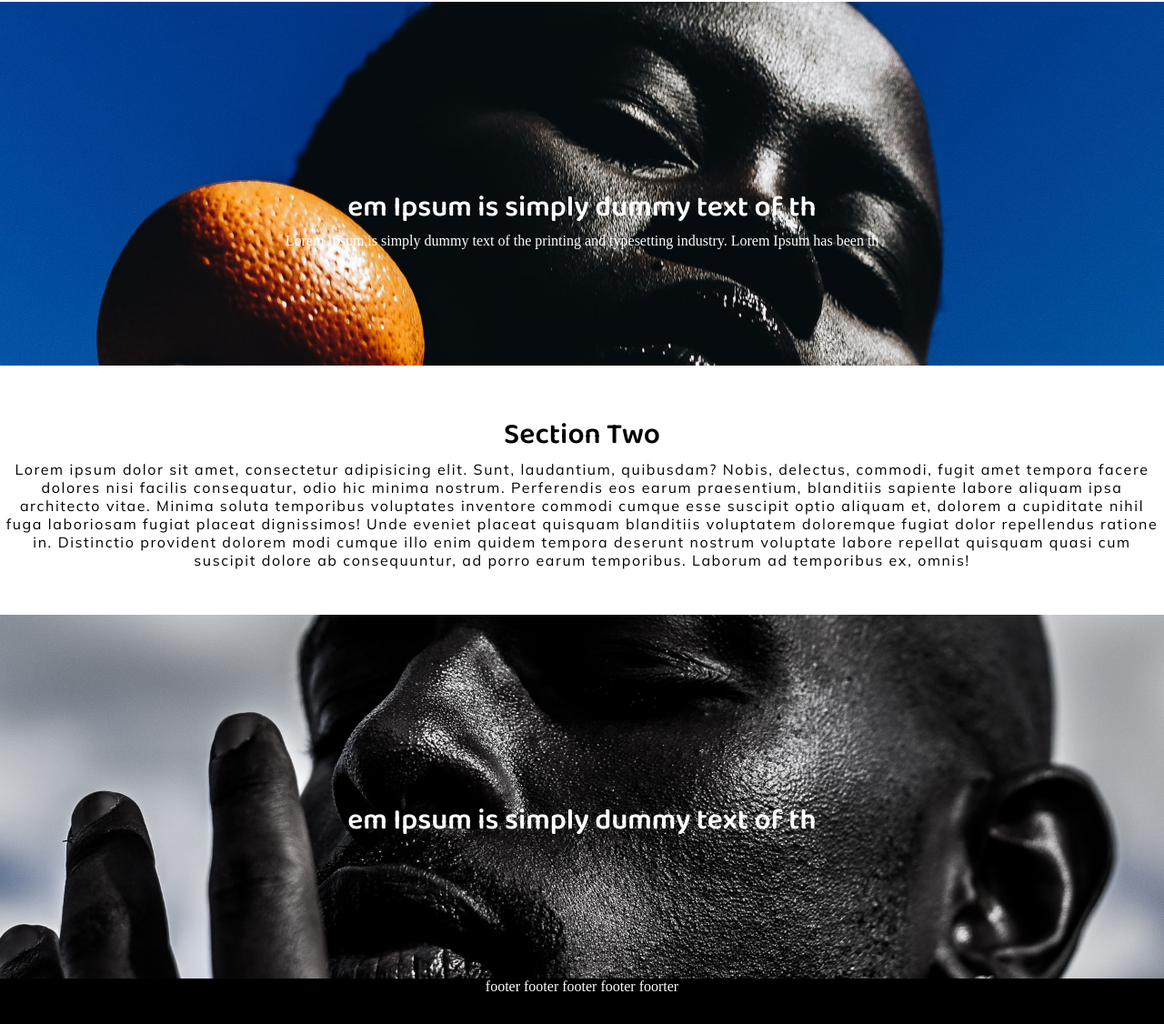
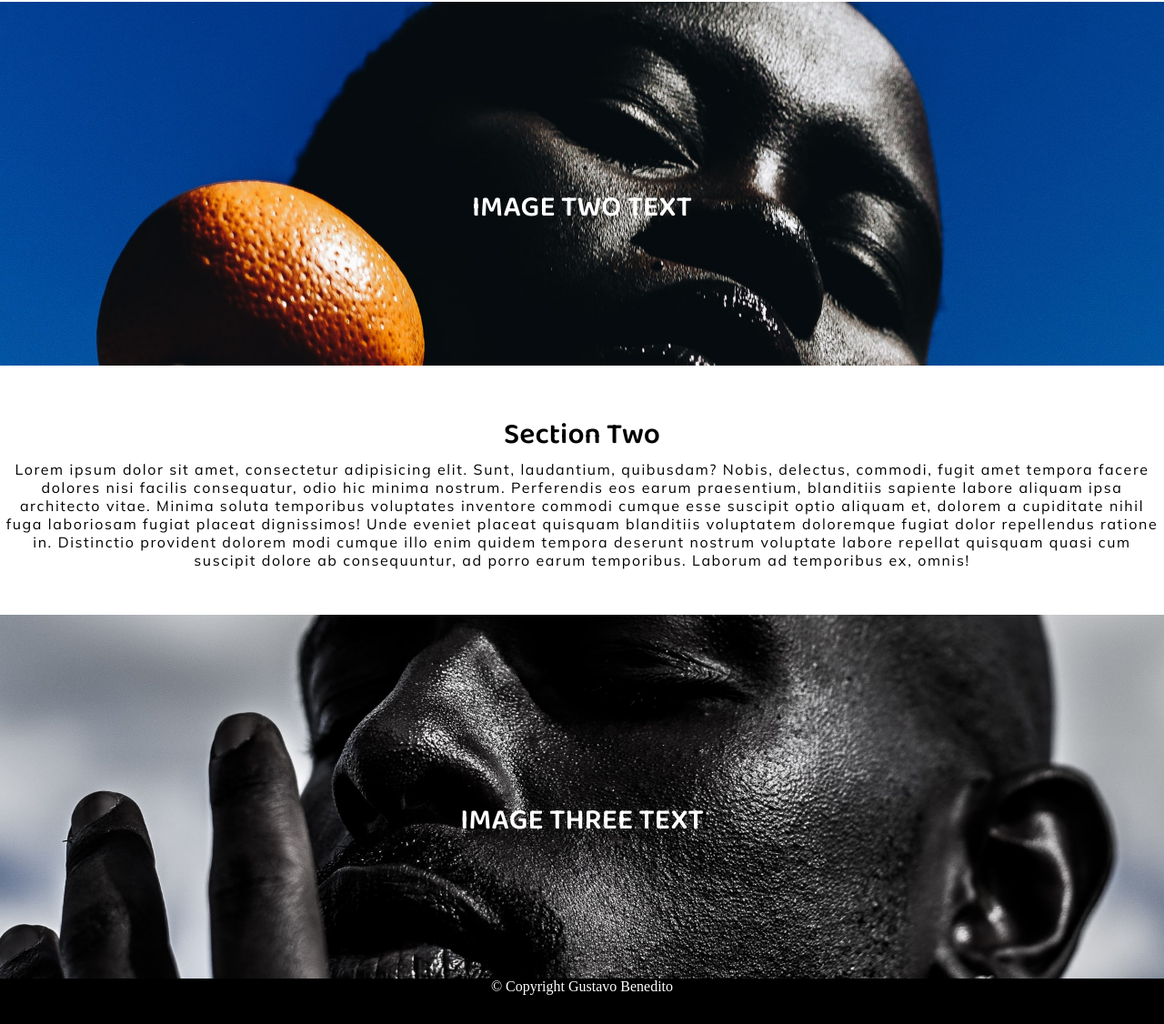
Before and after one commit to GustavoBenedito/site_parallax, a plain HTML site: page index.html in a window 1280 px wide. Shown: the part 1172-2298 px from the top of the page at 91% size. Drawn offline with Linux system fonts and the light colour scheme.

Commit message:
add href github

```diff
--- a/index.html
+++ b/index.html
@@ -42,9 +42,7 @@
         <div class="container">
             <div class="row">
                 <div class="column-12">
-                    <h1 class="text-center">em Ipsum is simply dummy text of th</h1>
-                    <p class="text-center">Lorem Ipsum is simply dummy text of the printing and typesetting industry.
-                        Lorem Ipsum has been th</p>
+                    <h1 class="text-center">IMAGE TWO TEXT</h1>
                 </div>
             </div>
         </div>
@@ -68,7 +66,7 @@
         <div class="container">
             <div class="row">
                 <div class="column-12">
-                    <h1 class="text-center">em Ipsum is simply dummy text of th</h1>
+                    <h1 class="text-center">IMAGE THREE TEXT</h1>
                 </div>
             </div>
         </div>
@@ -76,7 +74,7 @@
     <section class="footer">
         <div class="container">
             <div class="column-12">
-                <p class="text-center">footer footer footer footer foorter</p>
+                <p class="text-center">© Copyright <a href="https://github.com/GustavoBenedito">Gustavo Benedito</a></p>
             </div>
         </div>
     </section>
--- a/styles/styles.css
+++ b/styles/styles.css
@@ -12,6 +12,12 @@
     --font-primary:"Baloo Da 2", serif;
     --font-segundary: "Josefin Slab", serif;
     --font-action: "Mulish", serif;
+}
+a{
+    color:#fff;
+}
+a:hover{
+    color:rgb(124, 124, 124);
 }
 html{
     scroll-behavior:smooth;
```
